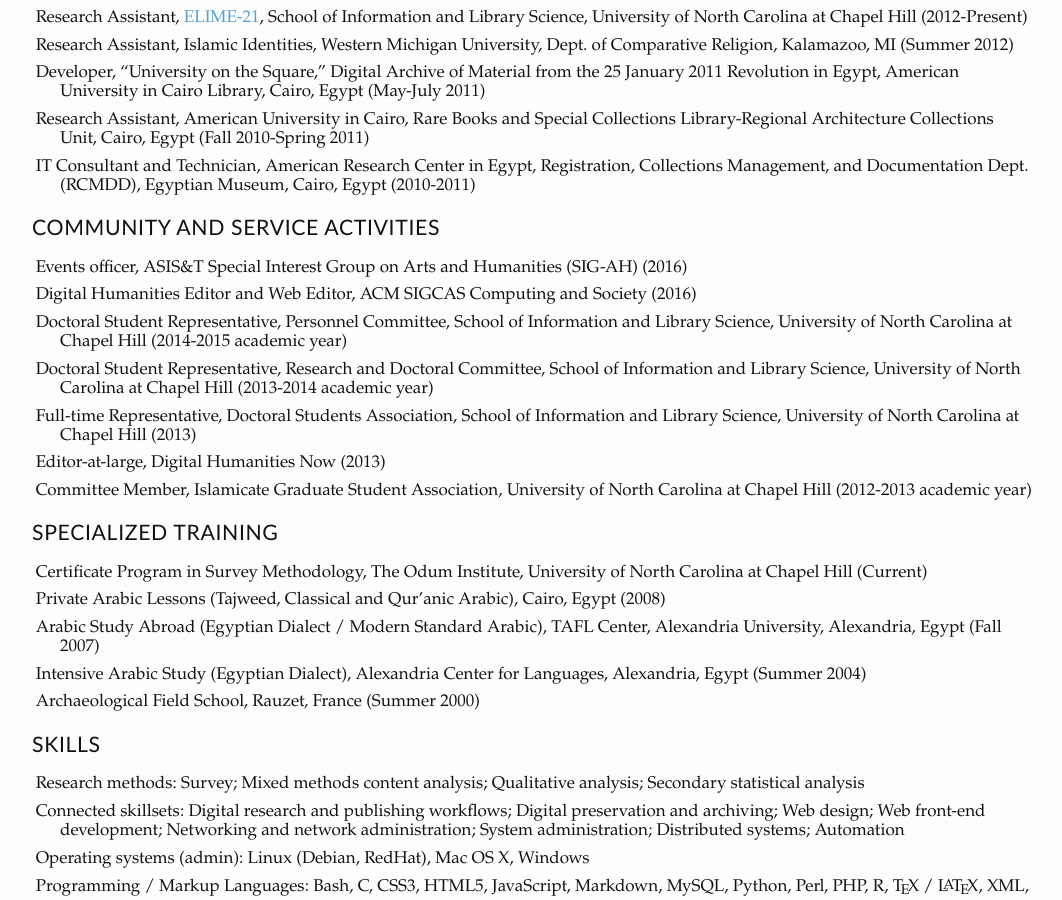
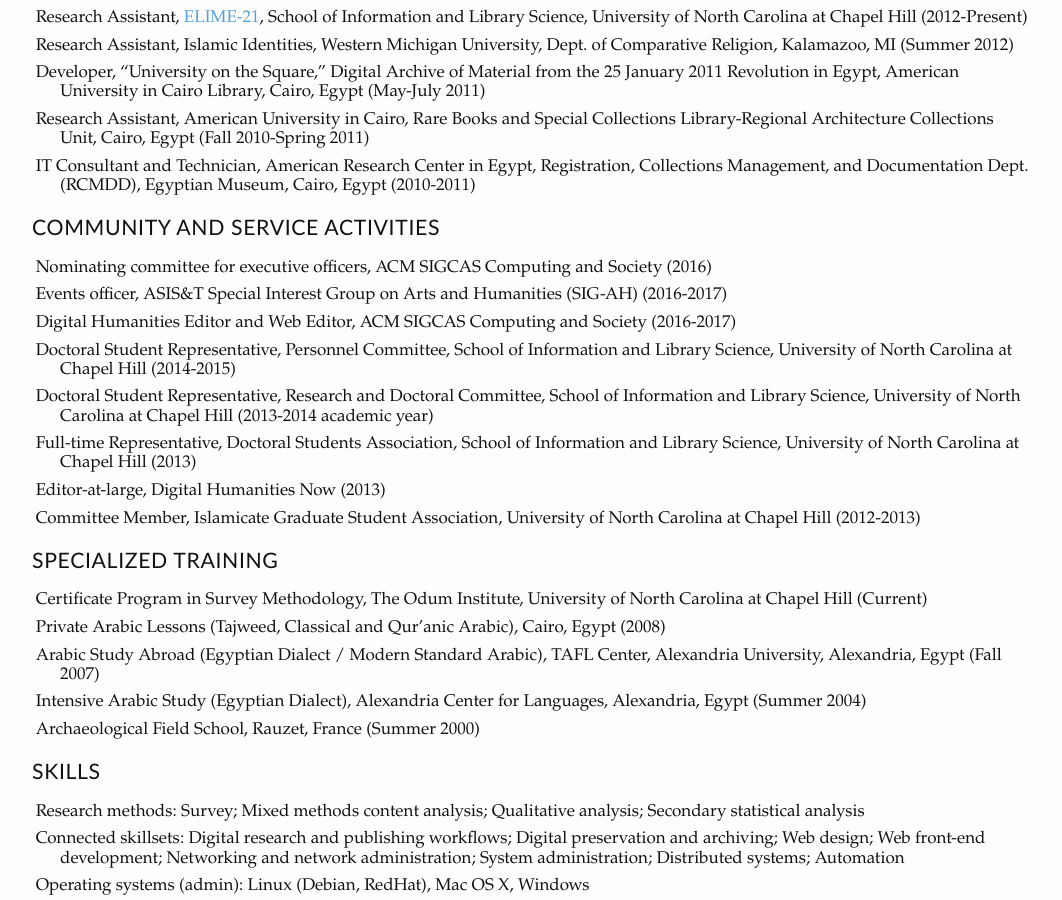
Before and after one commit to jdmar3/jdmar3.github.io, a Jekyll site: the page built from cv/index.md, in a window 1280 px wide and 900 px high, scrolled down 5178 px. Shown: the whole window, without its empty margins (48-1110 px from the left). Built offline with Jekyll 4.4.1, drawn with Linux system fonts in a browser that asks for light colours; Markdown is read by kramdown in place of the engine named in the settings.

Commit message:
add committee engagements

```diff
--- a/cv/index.md
+++ b/cv/index.md
@@ -183,13 +183,14 @@
 
 # Community and Service Activities
 
-- Events officer, ASIS&T Special Interest Group on Arts and Humanities (SIG-AH) (2016)
-- Digital Humanities Editor and Web Editor, ACM SIGCAS Computing and Society (2016)
-- Doctoral Student Representative, Personnel Committee, School of Information and Library Science, University of North Carolina at Chapel Hill (2014-2015 academic year)
+- Nominating committee for executive officers, ACM SIGCAS Computing and Society (2016)
+- Events officer, ASIS&T Special Interest Group on Arts and Humanities (SIG-AH) (2016-2017)
+- Digital Humanities Editor and Web Editor, ACM SIGCAS Computing and Society (2016-2017)
+- Doctoral Student Representative, Personnel Committee, School of Information and Library Science, University of North Carolina at Chapel Hill (2014-2015)
 - Doctoral Student Representative, Research and Doctoral Committee, School of Information and Library Science, University of North Carolina at Chapel Hill (2013-2014 academic year)
 - Full-time Representative, Doctoral Students Association, School of Information and Library Science, University of North Carolina at Chapel Hill (2013)
 - Editor-at-large, Digital Humanities Now (2013)
-- Committee Member, Islamicate Graduate Student Association, University of North Carolina at Chapel Hill (2012-2013 academic year)
+- Committee Member, Islamicate Graduate Student Association, University of North Carolina at Chapel Hill (2012-2013)
 
 # Specialized Training
 
```
